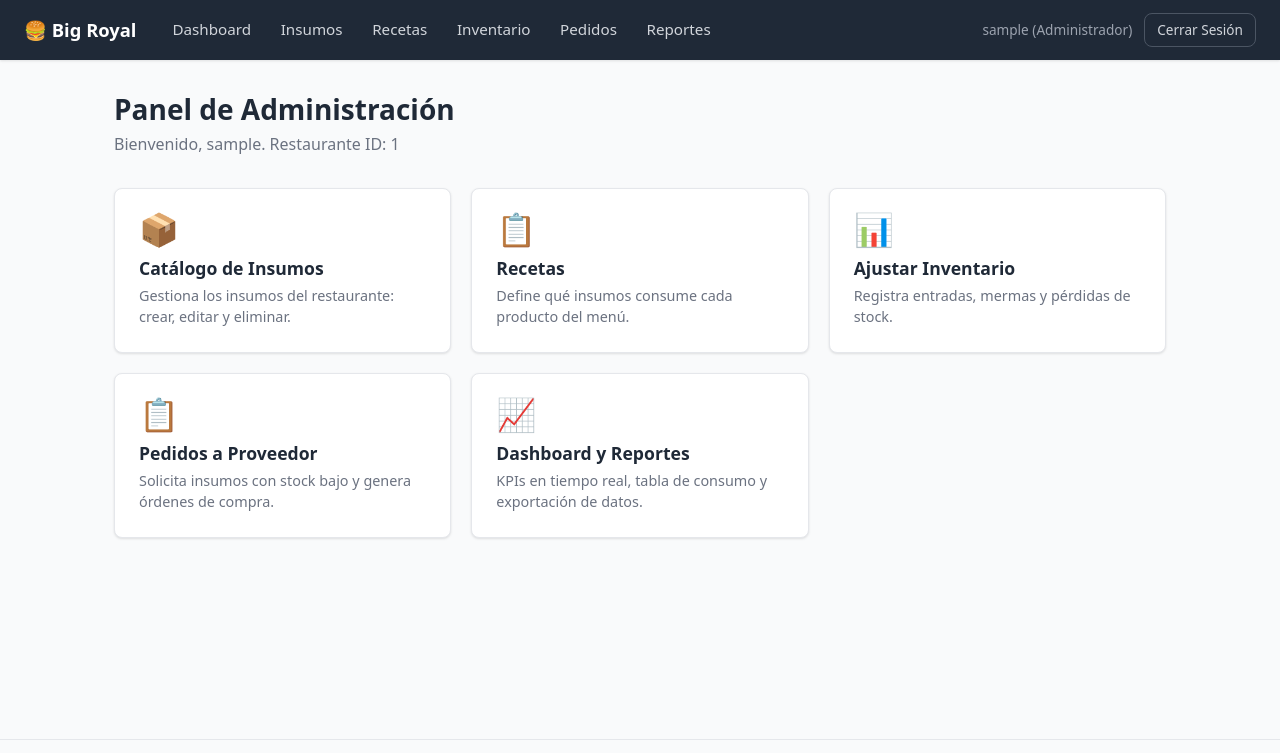
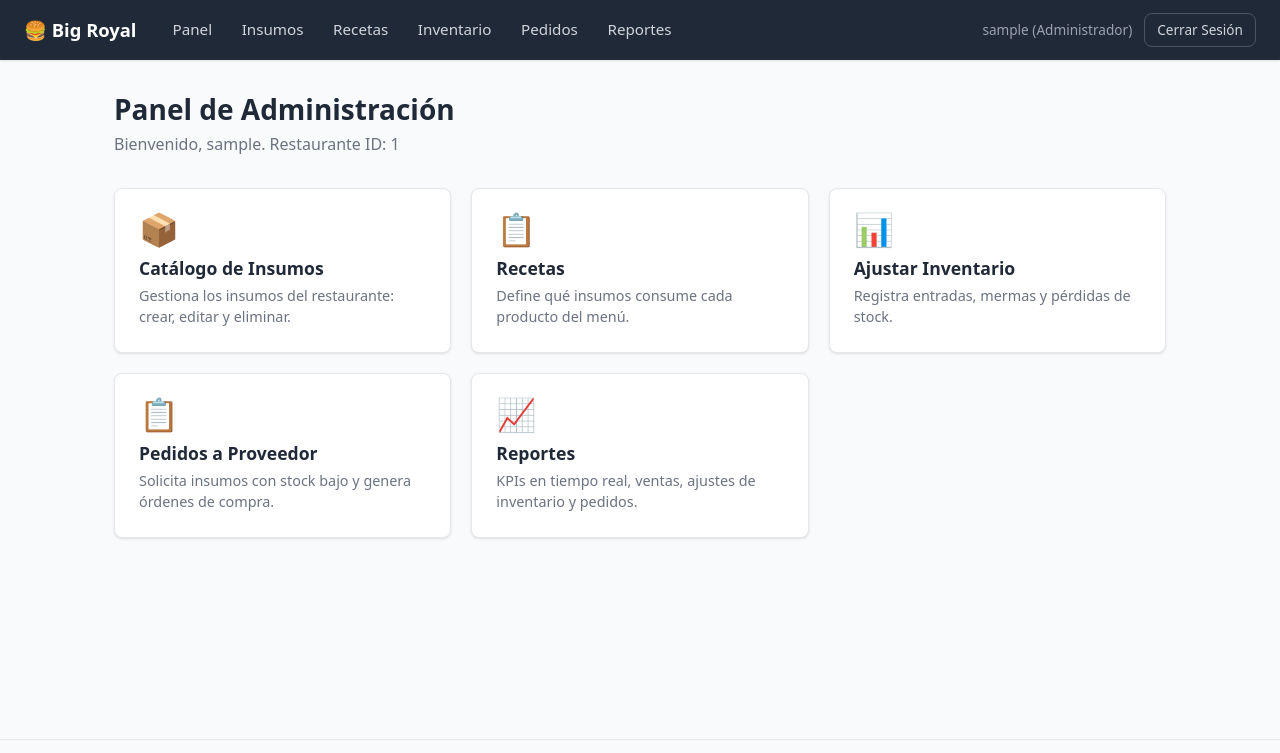
Before and after one commit to Zarcooh/big-royal-saas, a Flask app: page /dashboard in a window 1280 px wide. Shown: the top 753 px of the page. Run offline with Flask 3, Linux system fonts and the light colour scheme; the visitor is signed in with stand-in values (Sample User, id 1); parts of the project's set-up code (start-up, migrations or seed data) failed here and were passed over.

Commit message:
refactor(ui): renombrar "Dashboard" a "Panel" en navbar y encabezados
El enlace del navbar y los titulos pasan a "Panel" para ambos roles; la
tarjeta del panel de admin pasa de "Dashboard y Reportes" a "Reportes".

Co-Authored-By: Claude Opus 4.8 <noreply@anthropic.com>

```diff
--- a/app/templates/base.html
+++ b/app/templates/base.html
@@ -13,7 +13,7 @@
         <div class="nav-brand">🍔 Big Royal</div>
         <div class="nav-links">
             {% if session.rol == 'Administrador' %}
-            <a href="{{ url_for('auth.dashboard') }}">Dashboard</a>
+            <a href="{{ url_for('auth.dashboard') }}">Panel</a>
             <a href="{{ url_for('insumos.listar') }}">Insumos</a>
             <a href="{{ url_for('recetas.listar') }}">Recetas</a>
             <a href="{{ url_for('inventario.listar') }}">Inventario</a>
@@ -21,7 +21,7 @@
             <a href="{{ url_for('dashboard_rpt.index') }}">Reportes</a>
             {% endif %}
             {% if session.rol == 'Cajero' %}
-            <a href="{{ url_for('auth.dashboard') }}">Dashboard</a>
+            <a href="{{ url_for('auth.dashboard') }}">Panel</a>
             <a href="{{ url_for('ventas.registrar') }}">Registrar Venta</a>
             {% endif %}
         </div>
--- a/app/templates/dashboard/admin.html
+++ b/app/templates/dashboard/admin.html
@@ -1,5 +1,5 @@
 {% extends "base.html" %}
-{% block title %}Dashboard Administrador — Big Royal{% endblock %}
+{% block title %}Panel de Administración — Big Royal{% endblock %}
 
 {% block content %}
 <div class="dashboard-header">
@@ -34,8 +34,8 @@
 
     <a href="{{ url_for('dashboard_rpt.index') }}" class="card">
         <div class="card-icon">📈</div>
-        <h3>Dashboard y Reportes</h3>
-        <p>KPIs en tiempo real, tabla de consumo y exportación de datos.</p>
+        <h3>Reportes</h3>
+        <p>KPIs en tiempo real, ventas, ajustes de inventario y pedidos.</p>
     </a>
 </div>
 {% endblock %}
--- a/app/templates/dashboard/cajero.html
+++ b/app/templates/dashboard/cajero.html
@@ -1,5 +1,5 @@
 {% extends "base.html" %}
-{% block title %}Dashboard Cajero — Big Royal{% endblock %}
+{% block title %}Panel de Cajero — Big Royal{% endblock %}
 
 {% block content %}
 <div class="dashboard-header">
```
